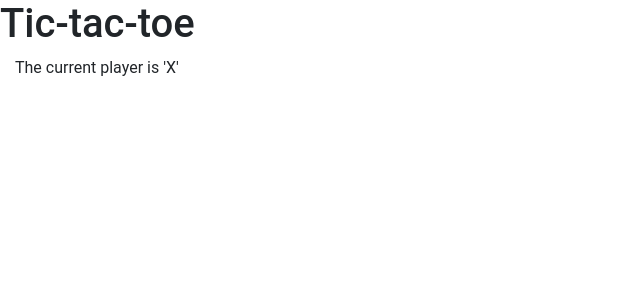
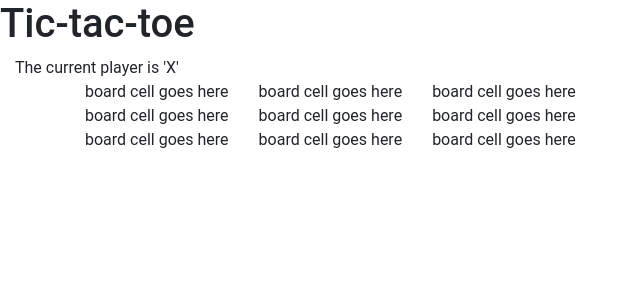
Before and after one commit to crei0/2020-DEV-024, a React (Create React App) app: page / in a window 1280 px wide. Shown: the top 300 px of the page, without its empty margins (0-640 px from the left). Built offline with nearby package versions, Linux system fonts and the light colour scheme.

Commit message:
Show 9 `BoardCells`

```diff
--- a/src/components/Board.jsx
+++ b/src/components/Board.jsx
@@ -2,6 +2,7 @@ import React from 'react';
 
 import { PLAYER, GAME_STATE } from '../enums/board';
 import { resetGridState } from '../logic/board.js';
+import BoardCell from '../components/BoardCell';
 
 class Board extends React.Component {
   state = {
@@ -23,10 +24,30 @@ class Board extends React.Component {
     );
   }
 
+  /**
+   * Just renders the Board structure
+   *
+   * @param {Array} grid The Grid's array
+   */
+  renderBoardStructure = (grid) => {
+    return grid.map((row, rowIndex) =>
+      <div className="row" key={`row-${rowIndex}`}>
+        { row.map((value, columnIndex) =>
+          <div key={`cell-${rowIndex}-${columnIndex}`}>
+            <BoardCell
+              value={value}
+            />
+          </div>
+        )}
+      </div>
+    )
+  };
+
   render() {
     const {
       currentPlayer,
-      gameState
+      gameState,
+      grid
     } = this.state;
 
     let message = '';
@@ -46,9 +67,13 @@ class Board extends React.Component {
 
     return (
       <div>
-        <span className="container-fluid">
+        <div className="container-fluid">
           { message }
-        </span>
+        </div>
+
+        <div className="container">
+          { this.renderBoardStructure(grid) }
+        </div>
       </div>
     );
   }
```
Also changed, not shown: 1 other file (tests, documents, lock files or other folders).
